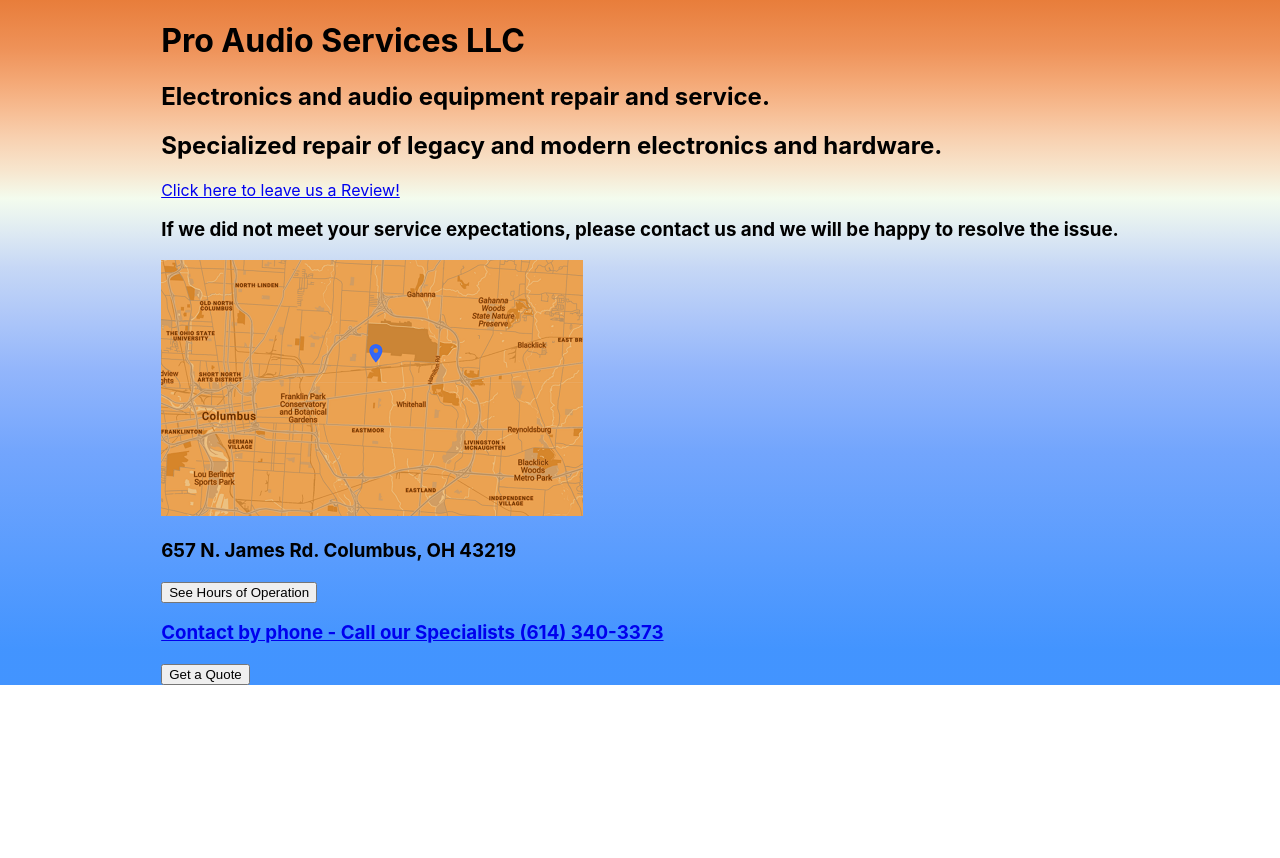
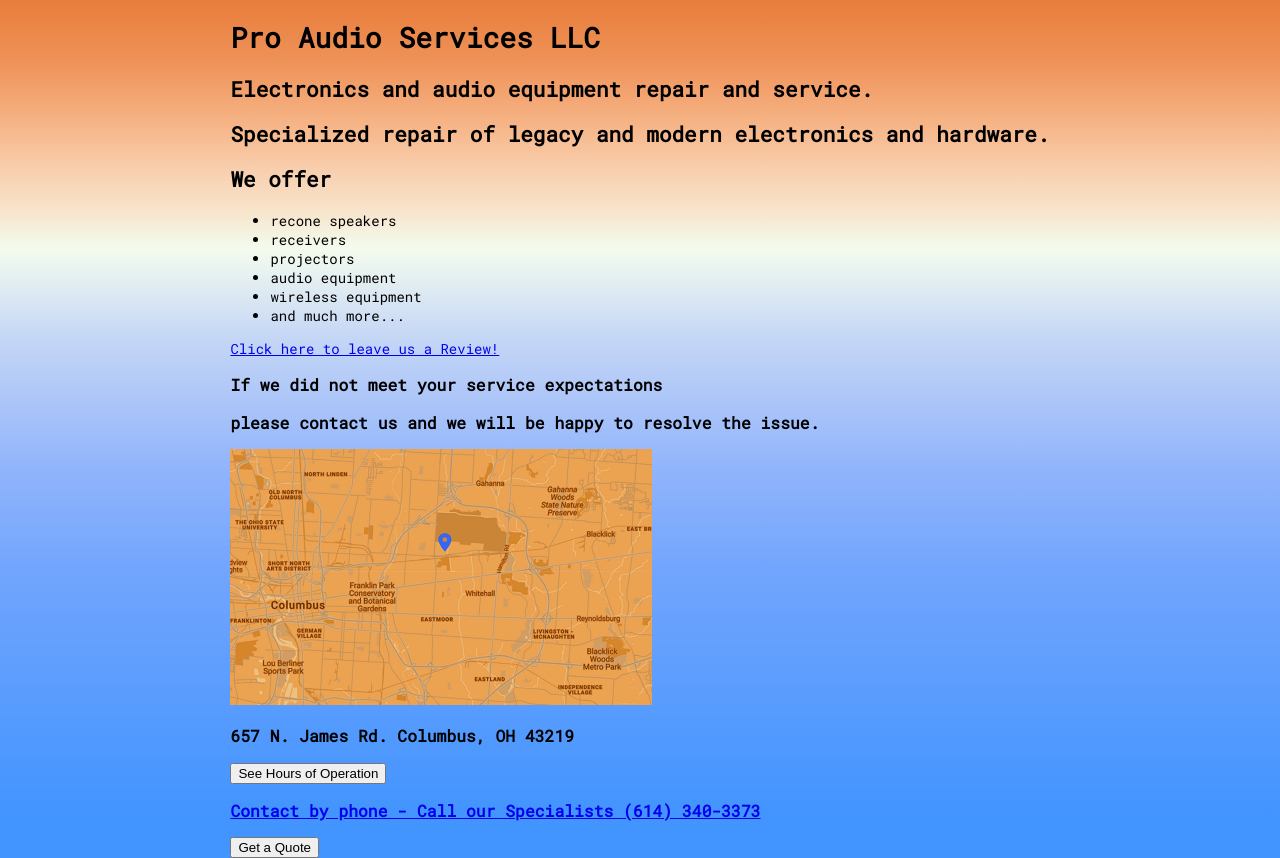
Before and after one commit to vladsolokha/pas-website, a React (Create React App) app: page / in a window 1280 px wide. Before the commit the page ends 800 px from the top, so only its background shows below. Built offline with nearby package versions, Linux system fonts and the light colour scheme.

Commit message:
new roboto mono font, text size and consistentcy changes

```diff
--- a/src/App.css
+++ b/src/App.css
@@ -1,3 +1,5 @@
+@import url('https://fonts.googleapis.com/css2?family=Roboto+Mono&display=swap');
+
 .App {
     padding: 0;
         /* adapted from https://www.joshwcomeau.com/gradient-generator?colors=e87d3b|f4fcef|4394ff&angle=180&colorMode=lab&precision=10&easingCurve=0.21810334304283405|0.8043103711358432|0.35172403269800645|-0.02327583576070851 */
@@ -19,6 +21,11 @@
     );
     display: flex;
     justify-content: space-evenly;
+    font-size: 14px;
+}
+
+h1, h2, h3, h4, h5, h6, li, p, a{
+    font-family: 'Roboto Mono', monospace;
 }
 
 a span {
--- a/src/App.js
+++ b/src/App.js
@@ -12,6 +12,15 @@ function App() {
         <h1>Pro Audio Services LLC</h1>
         <h2>Electronics and audio equipment repair and service.</h2>
         <h2>Specialized repair of legacy and modern electronics and hardware.</h2>
+        <h2>We offer</h2>
+        <ul>
+          <li>recone speakers</li>
+          <li>receivers</li>
+          <li>projectors</li>
+          <li>audio equipment</li>
+          <li>wireless equipment</li>
+          <li>and much more...</li>
+        </ul>
 
       <Pictures />
 
--- a/src/components/Reviews.js
+++ b/src/components/Reviews.js
@@ -8,7 +8,8 @@ function Reviews() {
             target="_blank" rel="noopener noreferrer">
             Click here to leave us a Review!
             </a>
-            <h3>If we did not meet your service expectations, please contact us and we will be happy to resolve the issue.</h3>
+            <h3>If we did not meet your service expectations</h3>
+            <h3>please contact us and we will be happy to resolve the issue.</h3>
       </div>
     );
 }
```
Also changed, not shown: 1 other file (tests, documents, lock files or other folders).
